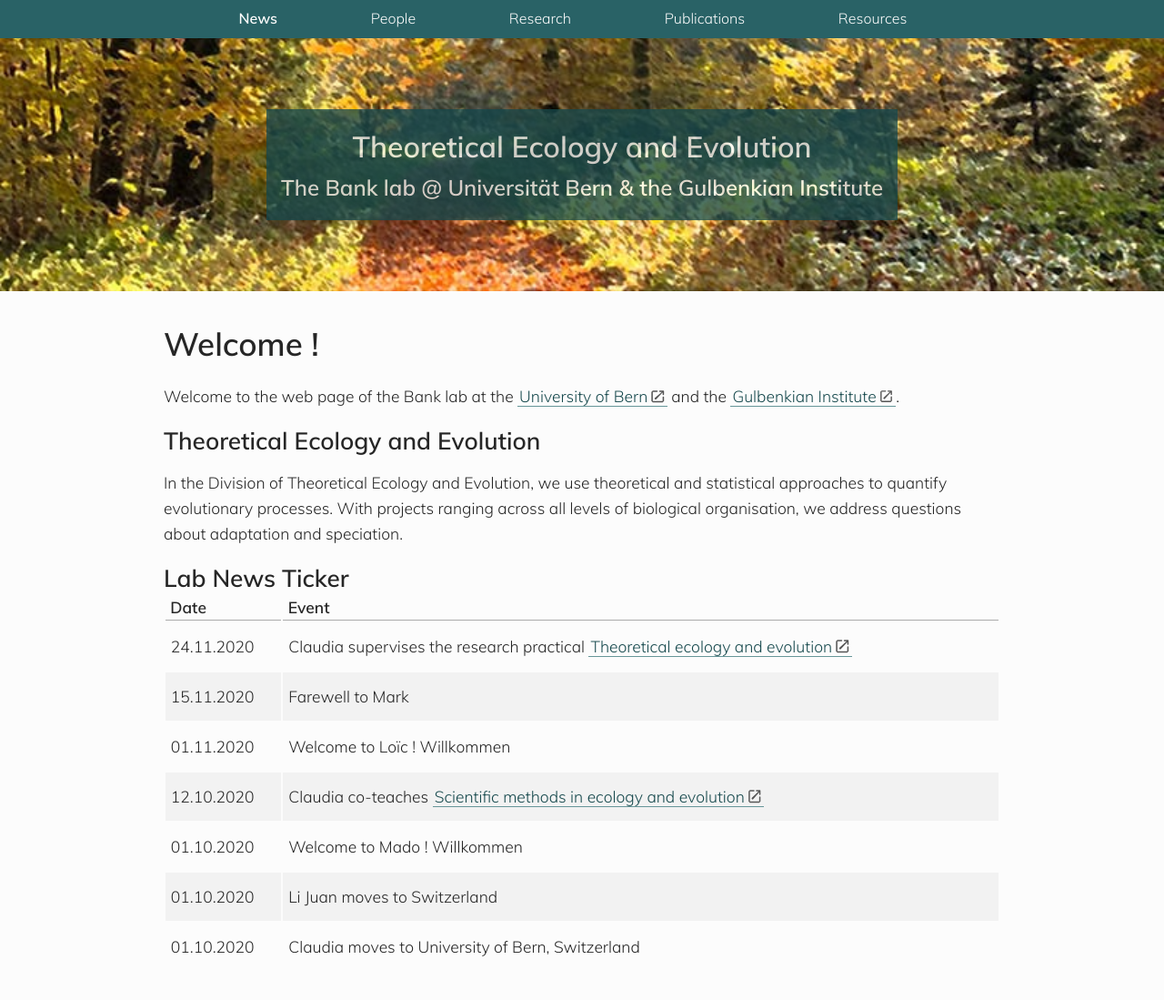
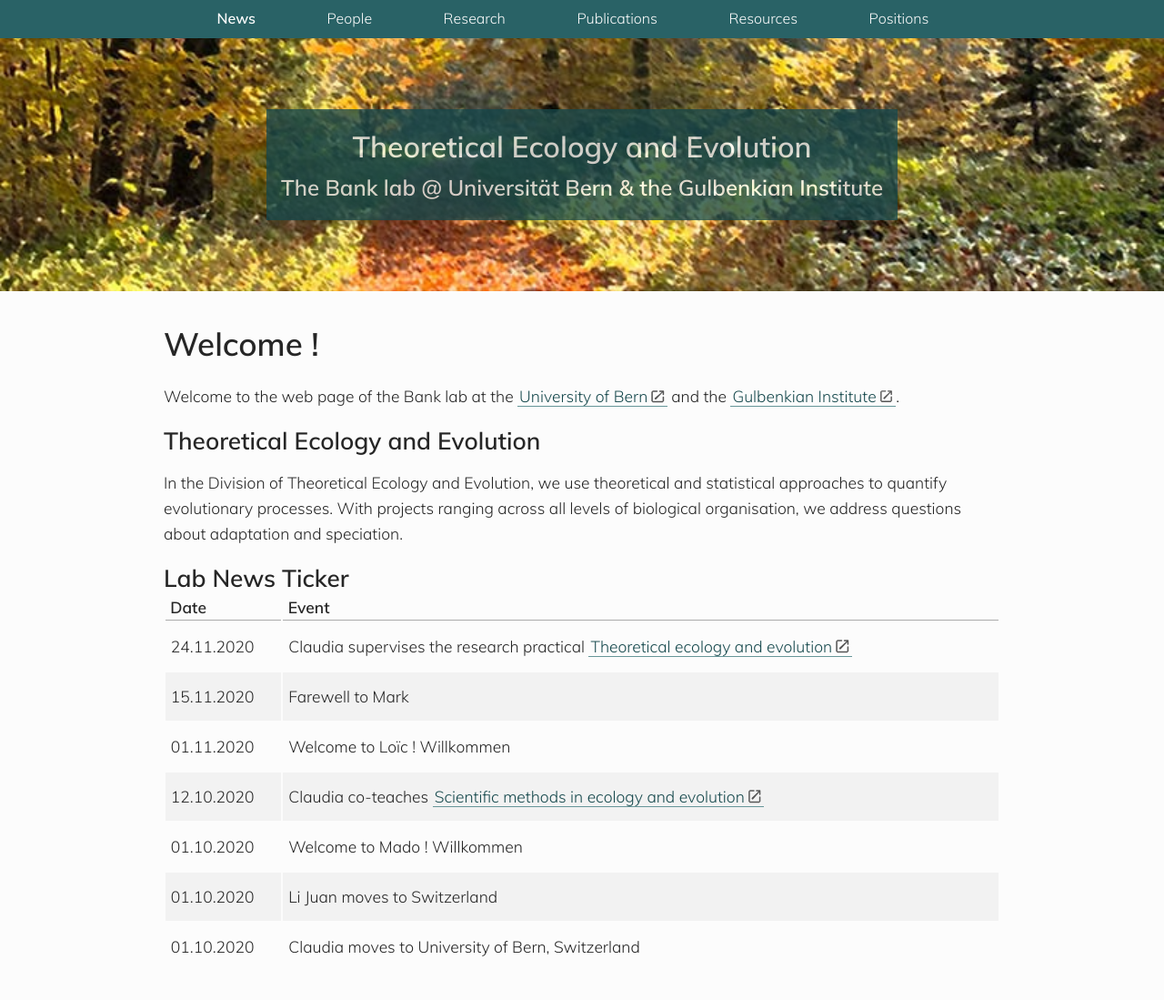
Before and after one commit to banklab/banklab.github.io, a Jekyll site: the page built from index.md, in a window 1280 px wide. Shown: the whole page at 91% size. Built offline with Jekyll 4.4.1, drawn with Linux system fonts in a browser that asks for light colours; some web fonts are replaced.

Commit message:
Update navigation.yml

```diff
--- a/_data/navigation.yml
+++ b/_data/navigation.yml
@@ -8,3 +8,5 @@
   link: /publications/
 - name: Resources
   link: /resources/
+- name: Positions
+  link: /positions/
```
